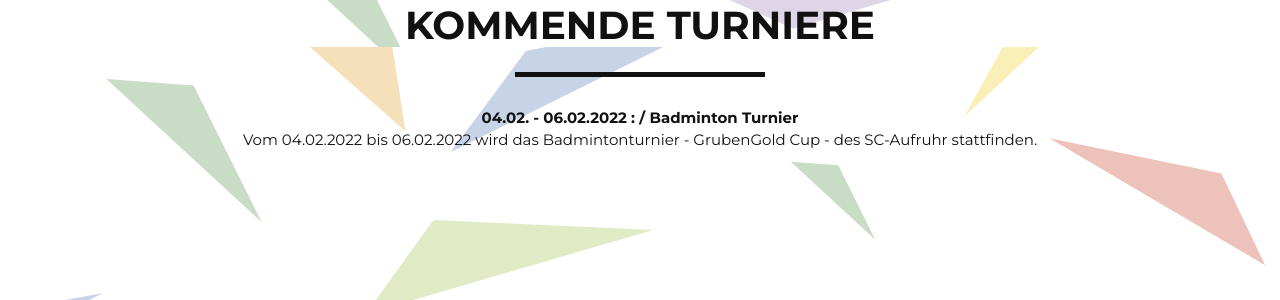
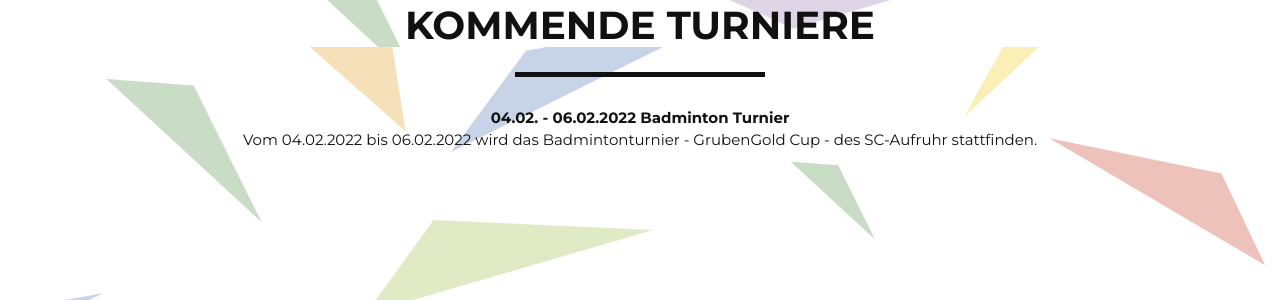
Before and after one commit to scarweb/scarweb.github.io, a Jekyll site: the page built from index.html, in a window 1280 px wide and 900 px high, scrolled down 4301 px. Shown: the part 152-452 px from the top of the window. Built offline with Jekyll 4.4.1, drawn with Linux system fonts in a browser that asks for light colours; comment, search, counter and statistics services are not loaded.

Commit message:
Update tourniere.html

```diff
--- a/_includes/tourniere.html
+++ b/_includes/tourniere.html
@@ -10,7 +10,7 @@
             <div class="col-lg-12 text-center">
 
                 {% for turnier in site.data.tourniere %}
-                    <strong>{{turnier.datum}} : {{turnier.name}} /  {{turnier.text}}</strong> <br>
+                    <strong>{{turnier.datum}}  {{turnier.name}}  {{turnier.text}}</strong> <br>
                 {% endfor %}
                 Vom 04.02.2022 bis 06.02.2022 wird das Badmintonturnier - GrubenGold Cup - des SC-Aufruhr stattfinden.
                 <p>&nbsp;</p>
```
